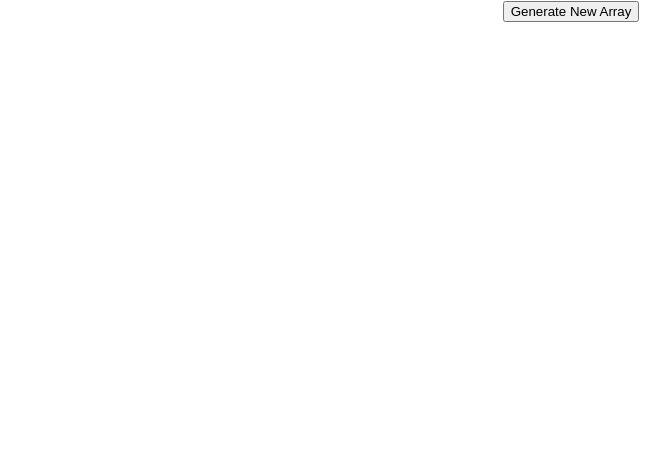
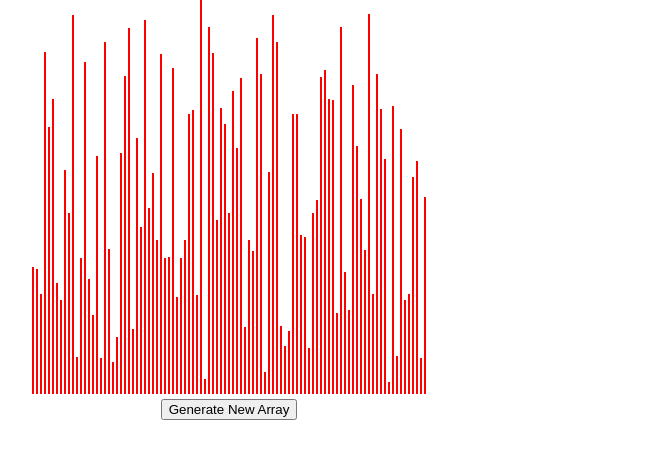
Before and after one commit to coltyngregory/SortingAlgoVisualizer, a React (Create React App) app in the folder sorting_visualizer/: page / in a window 1280 px wide. Shown: the top 458 px of the page, without its empty margins (69-739 px from the left). Built offline with nearby package versions, Linux system fonts and the light colour scheme.

Commit message:
Array Displaying
Randomly generated array is now displaying.

```diff
--- /dev/null
+++ b/sorting_visualizer/src/sortingVisualizer/sortingVisualizer.css
@@ -0,0 +1,11 @@
+.array-container {
+	position: absolute;
+	left: 100px;
+}
+
+.array-bar {
+	width: 2px;
+	background-color: red;
+	display: inline-block;
+	margin: 0 1px;
+}
--- a/sorting_visualizer/src/sortingVisualizer/sortingVisualizer.jsx
+++ b/sorting_visualizer/src/sortingVisualizer/sortingVisualizer.jsx
@@ -1,5 +1,5 @@
 import React from 'react';
-//import '.sortingVisualizer.css';
+import './sortingVisualizer.css';
 
 export class SortingVisualizer extends React.Component {
 	constructor(props) {
@@ -19,6 +19,7 @@ export class SortingVisualizer extends React.Component {
 			array.push(this.randomInt());
 		}
 		this.setState({array});
+		console.log(this.state.array);
 	}
 
 	randomInt() {
@@ -30,6 +31,14 @@ export class SortingVisualizer extends React.Component {
 
 		return(
 			<div className="array-container">
+			{array.map((value, idx) => (
+				<div
+				className="array-bar"
+				key={idx}
+				style={{height: `${value}px`}}>
+				</div>
+				))}
+			<br/>
 			<button onClick={() => this.resetArray()}>Generate New Array</button>
 			</div>
 			);
```
